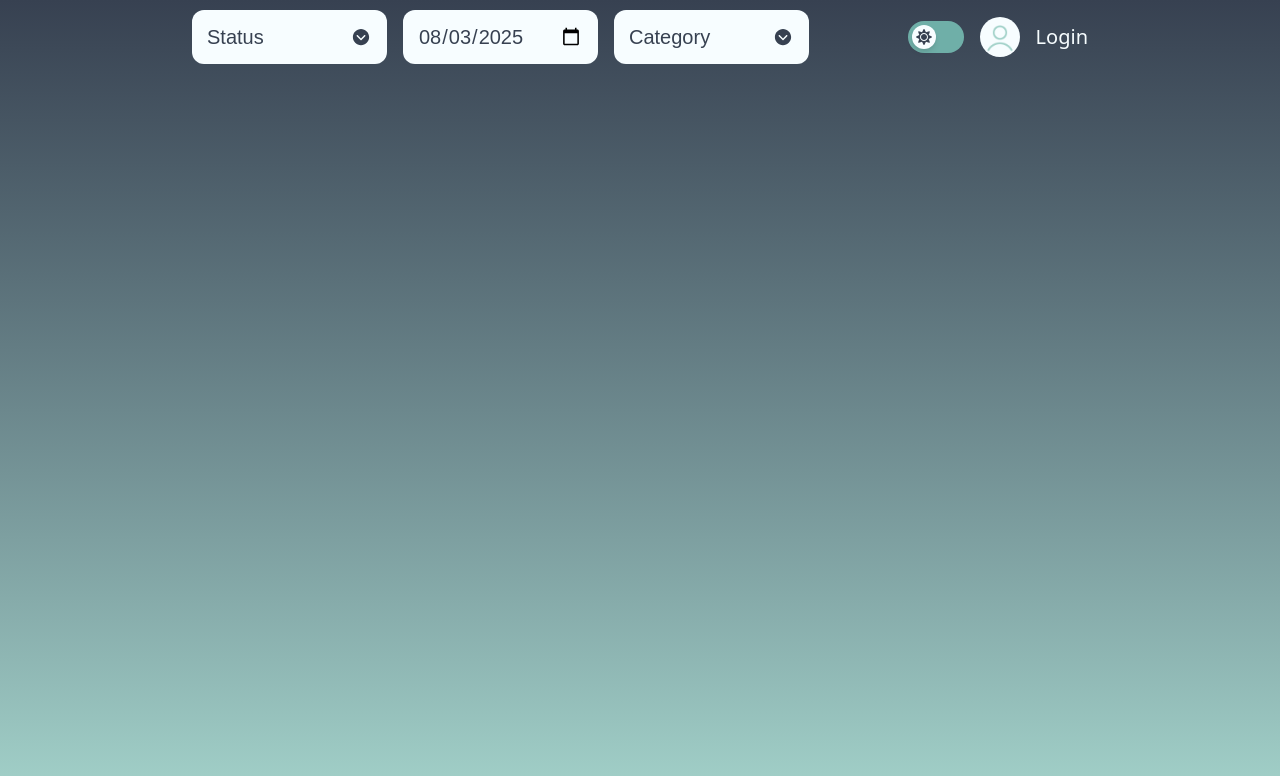
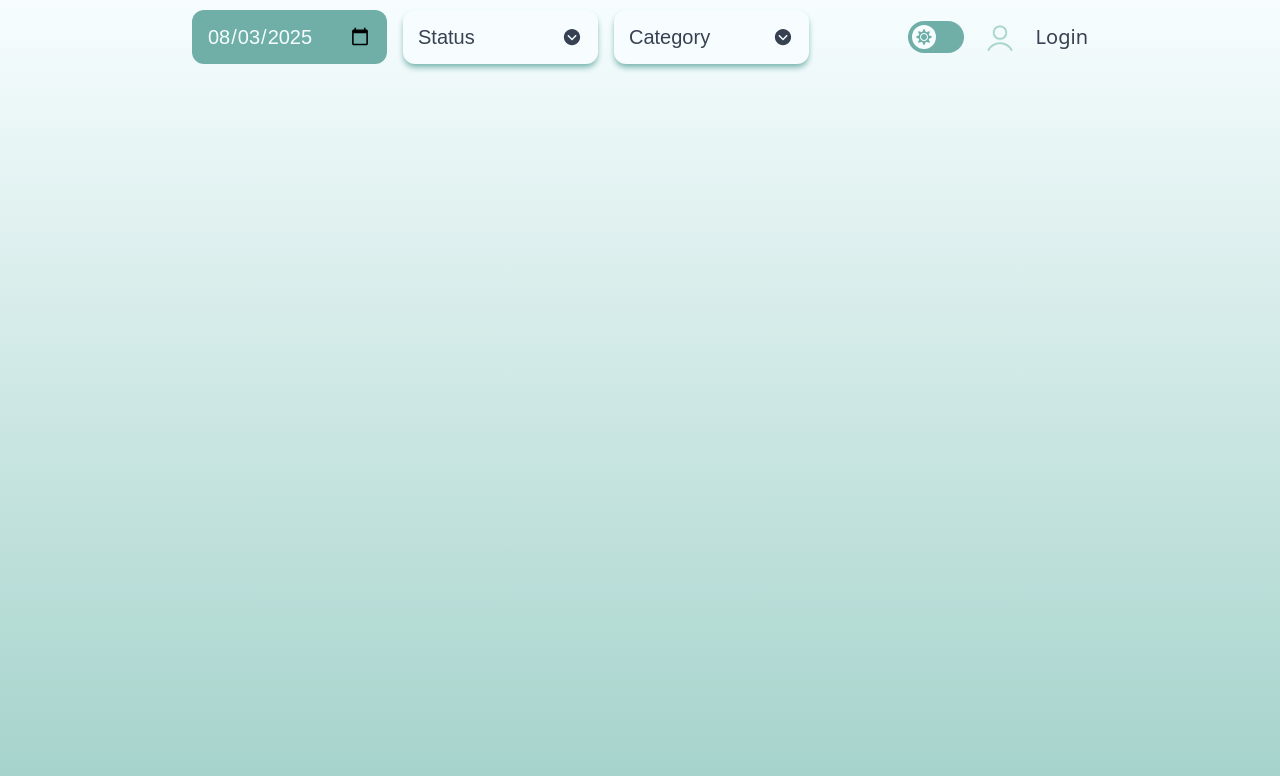
Before and after one commit to Violettalez/ToDoList_PetProject_React_Node.js_FireBase, a React (Vite) app: page /home in a window 1280 px wide. Shown: the top 776 px of the page. Built offline with nearby package versions, Linux system fonts and the light colour scheme.

Commit message:
set light and dark mode correctly

```diff
--- a/src/frontend/pages/Home.jsx
+++ b/src/frontend/pages/Home.jsx
@@ -48,12 +48,18 @@ function Home() {
   const toggleTheme = () => setIsDark(!isDark);
 
   return (
-    <div className="h-screen bg-bg1 bg-gradient-to-b from-text to-accent1">
+    <div className="h-screen bg-bg1 bg-gradient-to-b from-bg1 to-accent1">
       <div className="flex flex-row justify-between items-center px-[15%] py-2.5">
-        <div className="flex items-start gap-4">
+        <div className="flex items-center gap-4">
+          <input
+            type="date"
+            className="bg-details py-[13px] px-[15px] rounded-xl font-rubik text-xl h-full w-[195px] max-w-xs text-bg1"
+            value={selectedDate}
+            onChange={(e) => setSelectedDate(e.target.value)}
+          />
           <div className="relative inline-block w-[195px] max-w-xs">
             <div
-              className="text-text bg-bg1 py-[13px] px-[15px] pr-4 rounded-xl font-rubik text-xl appearance-none w-[195px] flex items-center justify-between"
+              className="text-text bg-bg1 py-[13px] px-[15px] pr-4 rounded-xl font-rubik text-xl appearance-none w-[195px] flex items-center justify-between shadow-main "
               onClick={() => setOpenStatusList(!openStatusList)}
             >
               {selectedStatus === "" ? "Status" : selectedStatus}
@@ -61,13 +67,13 @@ function Home() {
               {!openStatusList && <IoIosArrowDropdownCircle />}
             </div>
             {openStatusList && (
-              <ul className="absolute z-10 w-full bg-bg1 rounded-xl shadow-lg mt-1">
+              <ul className="absolute z-10 w-full bg-bg1 rounded-b-xl shadow-lg mt-1">
                 {optionsStatus.map((option) => (
                   <li
                     key={option.id}
                     value={option.value}
                     onClick={() => handleStatusChange(option.value)}
-                    className="text-text bg-bg1 py-[13px] px-[15px]  font-rubik text-l cursor-pointer hover:bg-details"
+                    className="text-text bg-bg1 py-[13px] px-[15px]  font-rubik text-l cursor-pointer hover:bg-accent1 hover:text-static-text rounded-b-xl"
                   >
                     {option.label}
                   </li>
@@ -76,16 +82,9 @@ function Home() {
             )}
           </div>
 
-          <input
-            type="date"
-            className="bg-bg1 py-[13px] px-[15px] rounded-xl font-rubik text-xl h-full w-[195px] max-w-xs text-text"
-            value={selectedDate}
-            onChange={(e) => setSelectedDate(e.target.value)}
-          />
-
           <div className="relative inline-block w-[195px] max-w-xs">
             <div
-              className="text-text bg-bg1 py-[13px] px-[15px] pr-4 rounded-xl font-rubik text-xl appearance-none w-[195px] flex items-center justify-between"
+              className="text-text bg-bg1 py-[13px] px-[15px] pr-4 rounded-xl font-rubik text-xl appearance-none w-[195px] flex items-center justify-between shadow-main"
               onClick={() => setOpenCategoryList(!openCategoryList)}
             >
               {selectedCategory === "" ? "Category" : selectedCategory}
@@ -93,13 +92,13 @@ function Home() {
               {!openCategoryList && <IoIosArrowDropdownCircle />}
             </div>
             {openCategoryList && (
-              <ul className="absolute z-10 w-full bg-bg1 rounded-xl shadow-lg mt-1">
+              <ul className="absolute z-10 w-full bg-bg1 shadow-lg mt-1 shadow-main rounded-b-xl">
                 {optionsCategory.map((option) => (
                   <li
                     key={option.id}
                     value={option.value}
                     onClick={() => handleCategoryChange(option.value)}
-                    className="text-text bg-bg1 py-[13px] px-[15px]  font-rubik text-l cursor-pointer hover:bg-details"
+                    className="text-text bg-bg1 py-[13px] px-[15px]  font-rubik text-l cursor-pointer rounded-b-xl hover:bg-accent1 hover:text-static-text"
                   >
                     {option.label}
                   </li>
@@ -117,22 +116,22 @@ function Home() {
               }`}
             >
               <div
-                className={`flex justufy-center items-center  bg-bg1 w-6 h-6 rounded-full shadow-md transform transition duration-300  ${
+                className={`flex justufy-center items-center  bg-bg1 w-6 h-6 rounded-full transform transition duration-300  ${
                   isDark ? "translate-x-6" : "translate-x-0"
                 }`}
               >
                 {isDark ? (
-                  <IoMoon className="text-text w-full text-center" />
+                  <IoMoon className="text-details w-full text-center" />
                 ) : (
-                  <FaSun className="text-text w-full text-center" />
+                  <FaSun className="text-details w-full text-center" />
                 )}
               </div>
             </button>
           </div>
           <div className="flex items-center gap-4">
-            <div className="h-10 aspect-square rounded-full bg-bg1 bg-[url(/persone.png)] bg-cover bg-center bg-no-repeat"></div>
+            <div className="h-10 aspect-square rounded-full bg-[url(/persone.png)] bg-cover bg-center bg-no-repeat"></div>
             {/* This is a placeholder for user photo */}
-            <p className="text-signika text-xl text-bg1">Login</p>{" "}
+            <p className="text-signika text-xl text-text">Login</p>{" "}
             {/* This is a placeholder for user login */}
           </div>
         </div>
--- a/src/index.css
+++ b/src/index.css
@@ -11,8 +11,18 @@
   --color-accent1: var(--accent1);
   --color-accent2: var(--accent2);
 
+  --shadow-main: 0 4px 6px -1px var(--color-details);
+
   --font-signika: "Signika", sans-serif;
   --font-rubik: "Rubik", sans-serif;
+
+  /* Статические цвета */
+  --color-static-bg1: var(--static-bg1);
+  --color-static-bg2: var(--static-bg2);
+  --color-static-text: var(--static-text);
+  --color-static-details: var(--static-details);
+  --color-static-accent1: var(--static-accent1);
+  --color-static-accent2: var(--static-accent2);
 }
 
 @layer components {
@@ -25,12 +35,22 @@
 }
 
 :root {
+  /* Динамичные (переключаемые) переменные */
   --bg1: #f7fdff;
   --bg2: #e9f8f1;
   --text: #374151;
   --details: #6fafa8;
   --accent1: #a3d2ca;
   --accent2: #f6caca;
+
+  /* Статичные переменные */
+  --static-bg1: #f7fdff;
+  --static-bg2: #e9f8f1;
+  --static-text: #374151;
+  --static-details: #6fafa8;
+  --static-accent1: #a3d2ca;
+  --static-accent2: #f6caca;
+
   --logo-filter: brightness(0) saturate(100%) invert(100%) sepia(0%)
     saturate(7488%) hue-rotate(152deg) brightness(106%) contrast(103%);
 }
@@ -42,6 +62,8 @@
   --details: #87d6ce;
   --accent1: #a8e6dd;
   --accent2: #f8bcbc;
+
+  /* Статичные не переопределяются */
   --logo-filter: brightness(0) saturate(100%) invert(24%) sepia(31%)
     saturate(393%) hue-rotate(178deg) brightness(92%) contrast(92%);
 }
```
